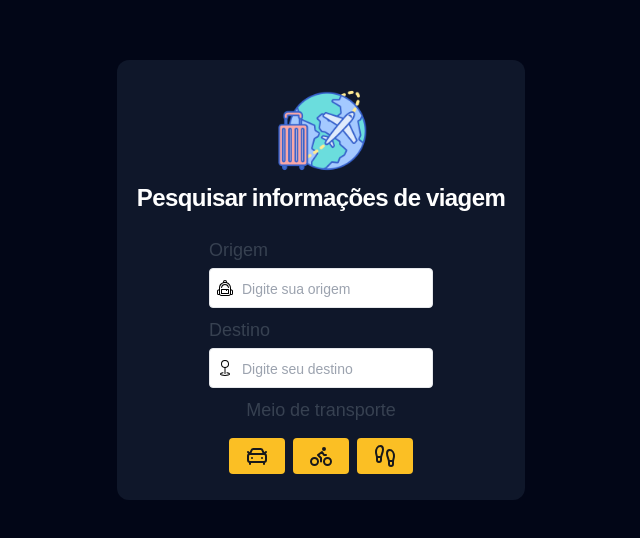
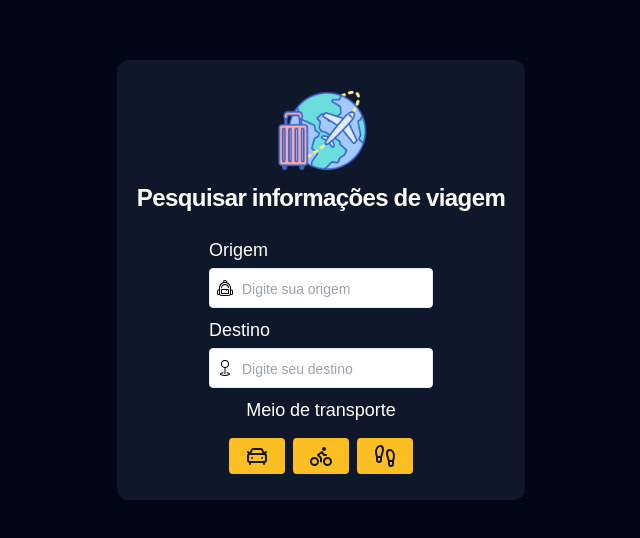
Before and after one commit to lurickardo/graphhopper-api, a Next.js app: page / in a window 1280 px wide. Shown: the part 120-658 px from the top of the page, without its empty margins (319-959 px from the left). Built offline with nearby package versions, Linux system fonts and the light colour scheme; no server answers.

Commit message:
fix: adjust color texts

```diff
--- a/src/pages/components/ContentRouteModal.tsx
+++ b/src/pages/components/ContentRouteModal.tsx
@@ -39,8 +39,8 @@ export default function ContentRouteModal({
 	}
 
 	return (
-    <div>
-      <span className="mb-8">
+		<div className="text-white dark:text-white-500">
+			<span className="mb-8 text-white dark:text-white-500">
 				Direções de {origin?.name} - {origin?.state} em {origin?.country} para{" "}
 				{destination?.name} - {destination?.state} em {destination?.country}{" "}
 				{vehicle === "foot" ? "" : "de"}
@@ -52,7 +52,7 @@ export default function ContentRouteModal({
 				da viagem:
 				{duration}
 			</span>
-      <ul role="list" className="divide-y divide-gray-100 py-5">
+			<ul role="list" className="divide-y py-2">
 				{instructions.map((instruction: Instruction, key: number) => {
 					let Icon;
 					let iconClass = "";
@@ -69,7 +69,7 @@ export default function ContentRouteModal({
 					return (
 						<div
 							key={`${key}-${instruction.street_name}`}
-              className={`py-3 icon-container ${iconClass}`}
+							className={`py-2 icon-container ${iconClass}`}
 						>
 							<Icon className="inline-block mr-2" />
 							{translateWords(instruction.text)} (
--- a/src/pages/components/Modal.tsx
+++ b/src/pages/components/Modal.tsx
@@ -26,11 +26,13 @@ export default function Modal({
 
 	return (
 		<>
-			<div className="fixed inset-0 z-50 flex items-center justify-center overflow-y-auto overflow-x-hidden outline-none focus:outline-none ">
+			<div className="fixed inset-0 z-50 flex items-center justify-center overflow-y-auto overflow-x-hidden outline-none focus:outline-none">
 				<div className={`${modalLayoutClass}`}>
 					<div className="relative flex w-full flex-col rounded-lg border-0 bg-slate-800 shadow-lg outline-none focus:outline-none">
 						<div className="items-start justify-between rounded-t border-b border-solid border-slate-500 p-3">
-							<h3 className="text-center text-3xl font-semibold">{title}</h3>
+							<h3 className="text-center text-3xl font-semibold text-white dark:text-white-500">
+								{title}
+							</h3>
 						</div>
 						<div className="relative flex-auto overflow-y-auto overflow-x-hidden p-6">
 							{children}
--- a/src/pages/index.tsx
+++ b/src/pages/index.tsx
@@ -117,7 +117,7 @@ export default function Home() {
 						alt=""
 						className="max-w-[100px]"
 					/>
-					<h2 className="mb-5 text-center text-2xl font-bold leading-9 tracking-tight text-white">
+					<h2 className="mb-5 text-center text-2xl font-bold leading-9 tracking-tight text-white dark:text-white-500">
 						Pesquisar informações de viagem
 					</h2>
 				</div>
@@ -130,7 +130,7 @@ export default function Home() {
 						<div>
 							<label
 								htmlFor="input-size"
-								className="block text-lg font-medium text-gray-700 dark:text-gray-100"
+								className="block text-lg font-medium text-white dark:text-white-500"
 							>
 								Origem
 							</label>
@@ -161,7 +161,7 @@ export default function Home() {
 						<div>
 							<label
 								htmlFor="input-size"
-								className="block text-lg font-medium text-gray-700 dark:text-gray-100"
+								className="block text-lg font-medium text-white dark:text-white-500"
 							>
 								Destino
 							</label>
@@ -191,7 +191,7 @@ export default function Home() {
 						</div>
 						<label
 							htmlFor="input-size"
-							className="text-center block text-lg font-medium text-gray-700 dark:text-gray-100"
+							className="text-center block text-lg font-medium text-white dark:text-white-500"
 						>
 							Meio de transporte
 						</label>
```
Lines whose indentation alone changed are shown as unchanged.
